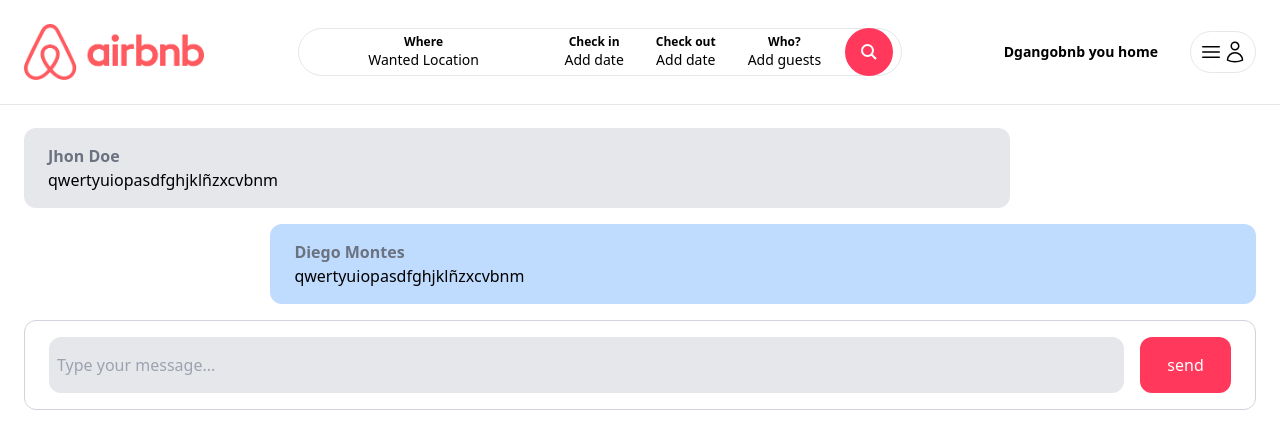
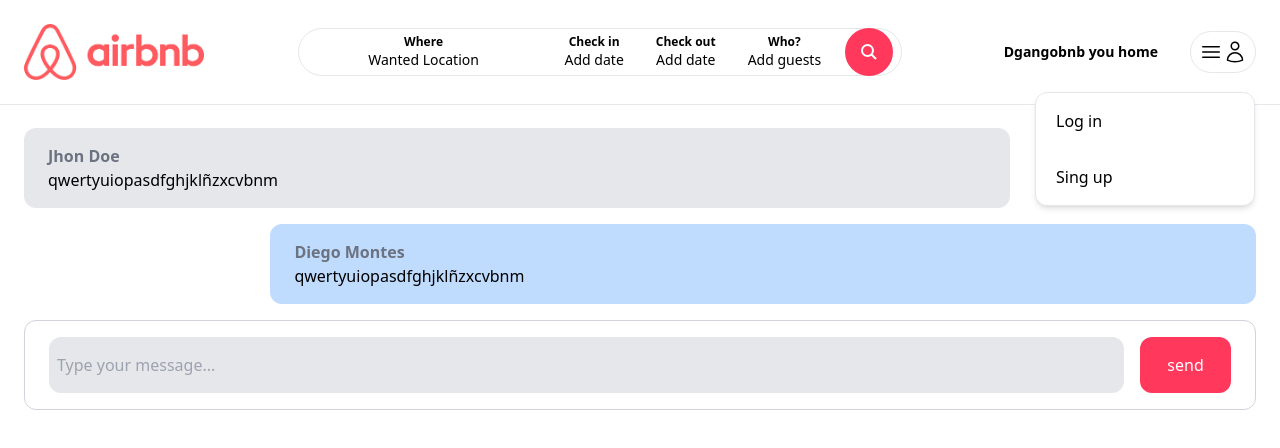
Before and after one commit to SuperExe404/AirBnbFrontEnd, a Next.js app: page /inbox/1 in a window 1280 px wide. Shown: the top 448 px of the page. Built offline with nearby package versions, Linux system fonts and the light colour scheme.

Commit message:
user menu popup

```diff
--- /dev/null
+++ b/app/components/navbar/MenuLink.tsx
@@ -0,0 +1,22 @@
+'use client';
+
+interface MenuLinkProps {
+    label: string;
+    onClick: () => void;
+}
+
+const MenuLink: React.FC<MenuLinkProps> = ({
+    label,
+    onClick
+}) => {
+    return (
+        <div
+            onClick={onClick}
+            className="px-5 py-4 cursor-pointer hover:bg-gray-100 transition"
+        >
+            {label}
+        </div>
+    )
+}
+
+export default MenuLink;
--- a/app/components/navbar/UserNav.tsx
+++ b/app/components/navbar/UserNav.tsx
@@ -1,4 +1,11 @@
+'use client';
+
+import { useState } from "react";
+import MenuLink from "./MenuLink";
+
 const UserNav = () => {
+    const [isOpen, setIsOpen] = useState(true)
+
     return (
         <div className="p-2 relative inline-block border rounded-full">
             <button className="flex items-center">
@@ -9,6 +16,19 @@ const UserNav = () => {
                     <path strokeLinecap="round" strokeLinejoin="round" d="M15.75 6a3.75 3.75 0 1 1-7.5 0 3.75 3.75 0 0 1 7.5 0ZM4.501 20.118a7.5 7.5 0 0 1 14.998 0A17.933 17.933 0 0 1 12 21.75c-2.676 0-5.216-.584-7.499-1.632Z" />
                 </svg>
             </button>
+
+            {isOpen && (
+                <div className="w-[220px] absolute top-[60px] right-0 bg-white border rounded-xl shadow-md flex flex-col cursor-pointer">
+                    <MenuLink
+                        label='Log in'
+                        onClick={() => console.log('Clicked button')}
+                    />
+                    <MenuLink
+                        label='Sing up'
+                        onClick={() => console.log('Clicked button')}
+                    />
+                </div>
+            )}
         </div>
     )
 }
```
